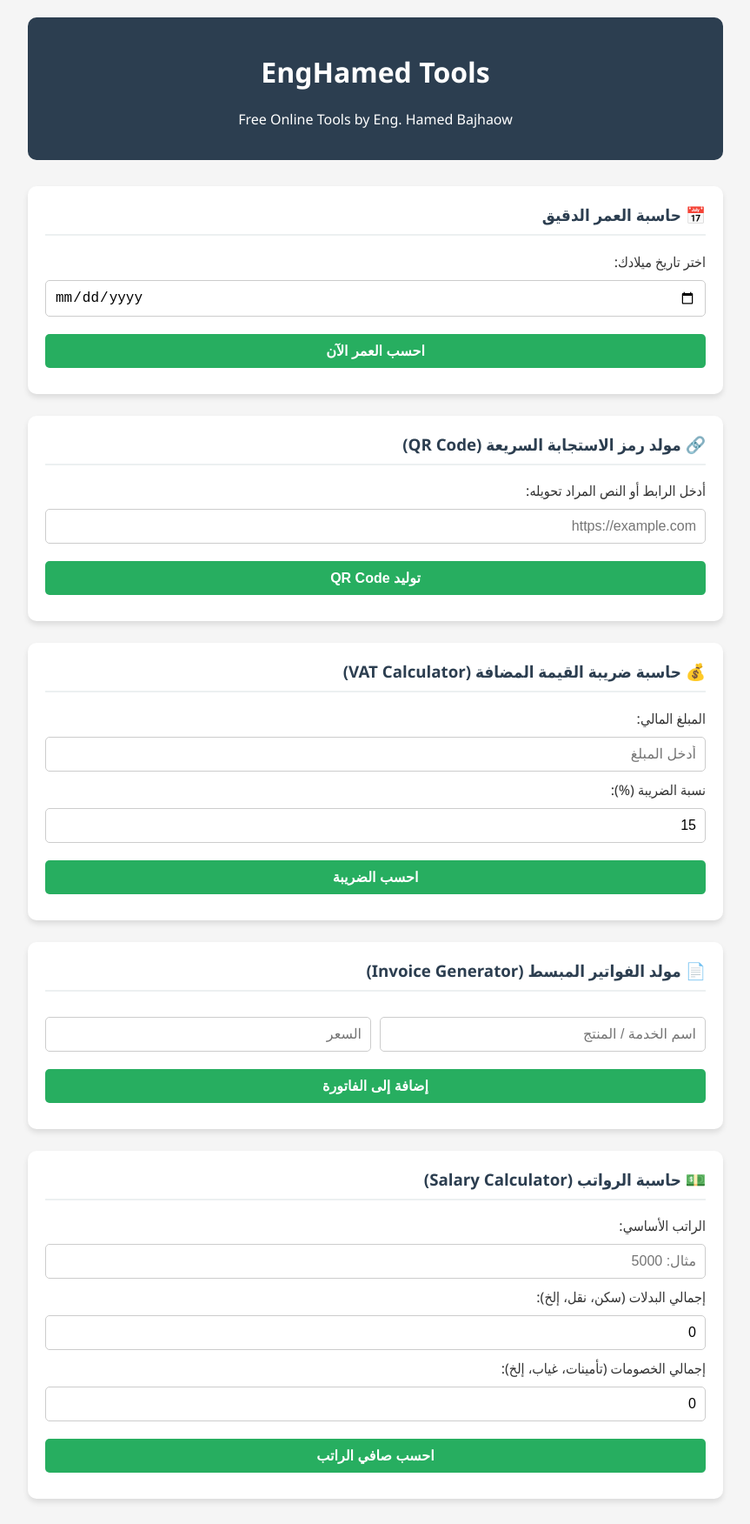
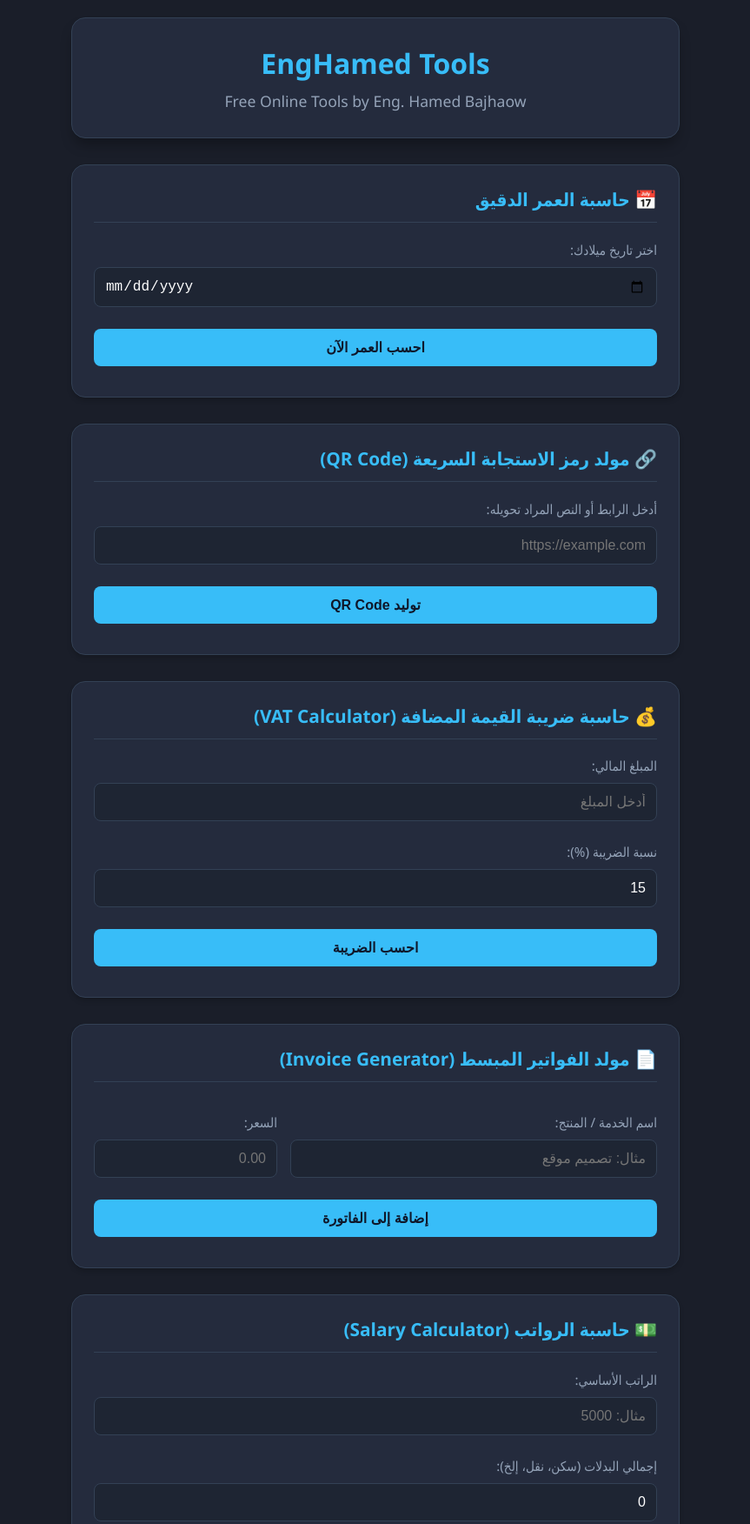
Before and after one commit to HamedBajhaow/EngHamed-Tools, a plain HTML site: page index.html in a window 1280 px wide. Shown: the top 1752 px of the page at 87% size, without its empty margins (208-1071 px from the left). Drawn offline with Linux system fonts and the light colour scheme.

Commit message:
Update index.html

```diff
--- a/index.html
+++ b/index.html
@@ -4,95 +4,142 @@
     <meta charset="UTF-8">
     <meta name="viewport" content="width=device-width, initial-scale=1.0">
     <title>EngHamed Tools</title>
+    <!-- استدعاء مكتبة مدمجة ومستقرة لتوليد الـ QR محلياً داخل المتصفح بأمان -->
+    <script src="https://cloudflare.com"></script>
     <style>
+        :root {
+            --bg-color: #1a1e29;
+            --card-bg: #242b3d;
+            --text-color: #f1f5f9;
+            --text-muted: #94a3b8;
+            --primary: #38bdf8;
+            --primary-hover: #0ea5e9;
+            --success: #10b981;
+            --border-color: #334155;
+        }
         body {
             font-family: 'Segoe UI', Tahoma, Geneva, Verdana, sans-serif;
-            background-color: #f5f5f5;
+            background-color: var(--bg-color);
+            color: var(--text-color);
             text-align: center;
             padding: 20px;
             margin: 0;
-            color: #333;
         }
         header {
-            background-color: #2c3e50;
-            color: white;
-            padding: 20px;
-            border-radius: 10px;
+            background-color: var(--card-bg);
+            padding: 30px 20px;
+            border-radius: 16px;
             margin-bottom: 30px;
+            border: 1px solid var(--border-color);
+            box-shadow: 0 10px 15px -3px rgba(0, 0, 0, 0.3);
+        }
+        header h1 {
+            margin: 0 0 10px 0;
+            color: var(--primary);
+            font-size: 2rem;
+        }
+        header p {
+            margin: 0;
+            color: var(--text-muted);
+            font-size: 1.1rem;
         }
         .container {
-            max-width: 800px;
+            max-width: 700px;
             margin: auto;
         }
         .tool-card {
-            background: white;
-            padding: 20px;
-            margin-bottom: 25px;
-            border-radius: 10px;
-            box-shadow: 0 4px 6px rgba(0,0,0,0.1);
+            background: var(--card-bg);
+            padding: 25px;
+            margin-bottom: 30px;
+            border-radius: 16px;
+            border: 1px solid var(--border-color);
+            box-shadow: 0 4px 6px -1px rgba(0, 0, 0, 0.2);
             text-align: right;
         }
         .tool-card h3 {
             margin-top: 0;
-            color: #2c3e50;
-            border-bottom: 2px solid #ecf0f1;
-            padding-bottom: 10px;
+            color: var(--primary);
+            border-bottom: 1px solid var(--border-color);
+            padding-bottom: 12px;
+            font-size: 1.3rem;
+        }
+        label {
+            display: block;
+            margin-top: 15px;
+            color: var(--text-muted);
+            font-size: 0.95rem;
         }
         input, select, button {
-            padding: 10px;
+            padding: 12px;
             margin: 10px 0;
             font-size: 16px;
-            border-radius: 5px;
-            border: 1px solid #ccc;
+            border-radius: 8px;
+            border: 1px solid var(--border-color);
             width: 100%;
             box-sizing: border-box;
+            background-color: #1e2533;
+            color: white;
+            transition: all 0.3s ease;
+        }
+        input:focus, select:focus {
+            outline: none;
+            border-color: var(--primary);
+            box-shadow: 0 0 0 2px rgba(56, 189, 248, 0.2);
         }
         button {
-            background-color: #27ae60;
-            color: white;
+            background-color: var(--primary);
+            color: #0f172a;
             border: none;
             cursor: pointer;
             font-weight: bold;
-            transition: 0.3s;
+            font-size: 1rem;
+            margin-top: 15px;
         }
         button:hover {
-            background-color: #219653;
+            background-color: var(--primary-hover);
+            transform: translateY(-1px);
         }
         .result {
-            margin-top: 15px;
+            margin-top: 20px;
             padding: 15px;
-            background-color: #e8f8f5;
-            border-left: 5px solid #27ae60;
-            border-radius: 3px;
-            line-height: 1.6;
+            background-color: rgba(16, 185, 129, 0.1);
+            border-right: 4px solid var(--success);
+            border-radius: 8px;
+            line-height: 1.7;
+            color: #e2e8f0;
         }
         #qrcode-container {
+            margin-top: 25px;
+            display: none;
             text-align: center;
-            margin-top: 20px;
-            display: none;
         }
-        #qrcode-img {
-            border: 4px solid #fff;
-            box-shadow: 0 0 10px rgba(0,0,0,0.1);
-            max-width: 180px;
+        #qrcode {
+            display: inline-block;
+            padding: 15px;
+            background: white;
+            border-radius: 12px;
+            box-shadow: 0 10px 15px -3px rgba(0, 0, 0, 0.5);
         }
         .row {
             display: flex;
-            gap: 10px;
+            gap: 15px;
         }
         .invoice-table {
             width: 100%;
             border-collapse: collapse;
-            margin-top: 15px;
+            margin-top: 20px;
+            background-color: #1e2533;
+            border-radius: 8px;
+            overflow: hidden;
         }
         .invoice-table th, .invoice-table td {
-            border: 1px solid #ddd;
-            padding: 8px;
+            border: 1px solid var(--border-color);
+            padding: 12px;
             text-align: center;
         }
         .invoice-table th {
-            background-color: #2c3e50;
-            color: white;
+            background-color: rgba(56, 189, 248, 0.1);
+            color: var(--primary);
         }
     </style>
 </head>
@@ -120,8 +167,8 @@
         <input type="text" id="qrText" placeholder="https://example.com">
         <button onclick="generateQR()">توليد QR Code</button>
         <div id="qrcode-container">
-            <p style="text-align:center; color:#7f8c8d; font-size:14px;">اضغط مطولاً على الرمز لحفظ الصورة</p>
-            <img id="qrcode-img" src="" alt="QR Code">
+            <div id="qrcode"></div>
+            <p style="text-align:center; color:var(--text-muted); font-size:14px; margin-top:10px;">تم توليد الرمز بنجاح</p>
         </div>
     </div>
 
@@ -135,13 +182,18 @@
         <button onclick="calculateVAT()">احسب الضريبة</button>
         <div id="vatResult" class="result" style="display:none;"></div>
     </div>
-
     <!-- 4. مولد الفواتير -->
     <div class="tool-card">
         <h3>📄 مولد الفواتير المبسط (Invoice Generator)</h3>
         <div class="row">
-            <input type="text" id="itemName" placeholder="اسم الخدمة / المنتج">
-            <input type="number" id="itemPrice" placeholder="السعر">
+            <div style="flex: 2;">
+                <label>اسم الخدمة / المنتج:</label>
+                <input type="text" id="itemName" placeholder="مثال: تصميم موقع">
+            </div>
+            <div style="flex: 1;">
+                <label>السعر:</label>
+                <input type="number" id="itemPrice" placeholder="0.00">
+            </div>
         </div>
         <button onclick="addToInvoice()">إضافة إلى الفاتورة</button>
         <div id="invoiceSection" style="display:none; margin-top:15px;">
@@ -164,9 +216,9 @@
         <label for="basicSalary">الراتب الأساسي:</label>
         <input type="number" id="basicSalary" placeholder="مثال: 5000">
         <label for="allowances">إجمالي البدلات (سكن، نقل، إلخ):</label>
-        <input type="number" id="allowances" placeholder="مثال: 1500" value="0">
+        <input type="number" id="allowances" value="0">
         <label for="deductions">إجمالي الخصومات (تأمينات، غياب، إلخ):</label>
-        <input type="number" id="deductions" placeholder="مثال: 500" value="0">
+        <input type="number" id="deductions" value="0">
         <button onclick="calculateSalary()">احسب صافي الراتب</button>
         <div id="salaryResult" class="result" style="display:none;"></div>
     </div>
@@ -189,12 +241,20 @@
         resultDiv.innerHTML = `عمرك الدقيق هو: <strong>${years}</strong> سنة، و <strong>${months}</strong> شهر، و <strong>${days}</strong> يوم.`;
     }
 
-    // 2. برمجة مولد الـ QR Code
+    // 2. برمجة مولد الـ QR Code محلياً
     function generateQR() {
         const qrTextInput = document.getElementById('qrText').value;
         if (!qrTextInput) { alert('الرجاء إدخال نص أو رابط أولاً'); return; }
-        const encodedText = encodeURIComponent(qrTextInput);
-        document.getElementById('qrcode-img').src = `https://qrserver.com{encodedText}`;
+        const qrBox = document.getElementById('qrcode');
+        qrBox.innerHTML = "";
+        new QRCode(qrBox, {
+            text: qrTextInput,
+            width: 180,
+            height: 180,
+            colorDark : "#0f172a",
+            colorLight : "#ffffff",
+            correctLevel : QRCode.CorrectLevel.H
+        });
         document.getElementById('qrcode-container').style.display = 'block';
     }
 
```
